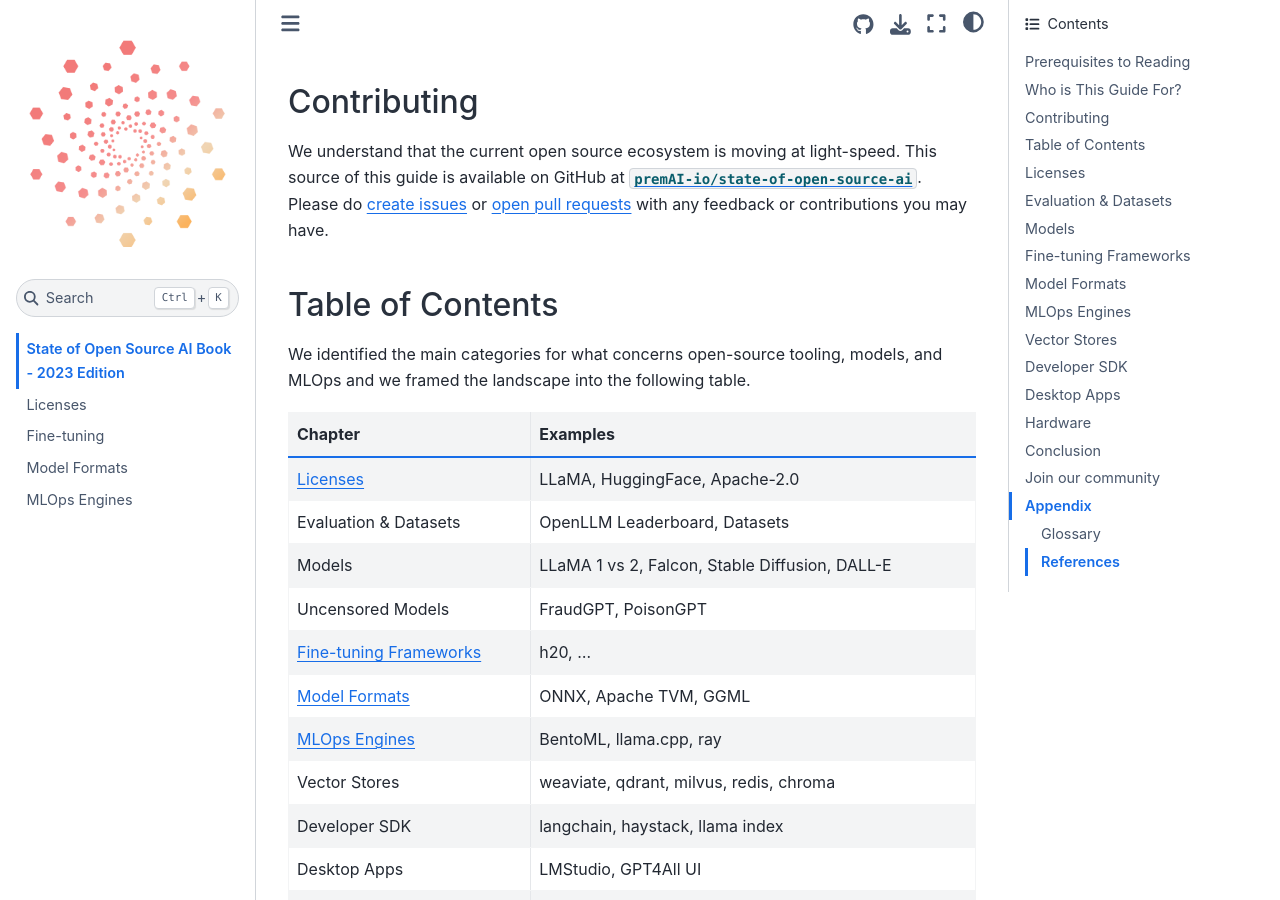
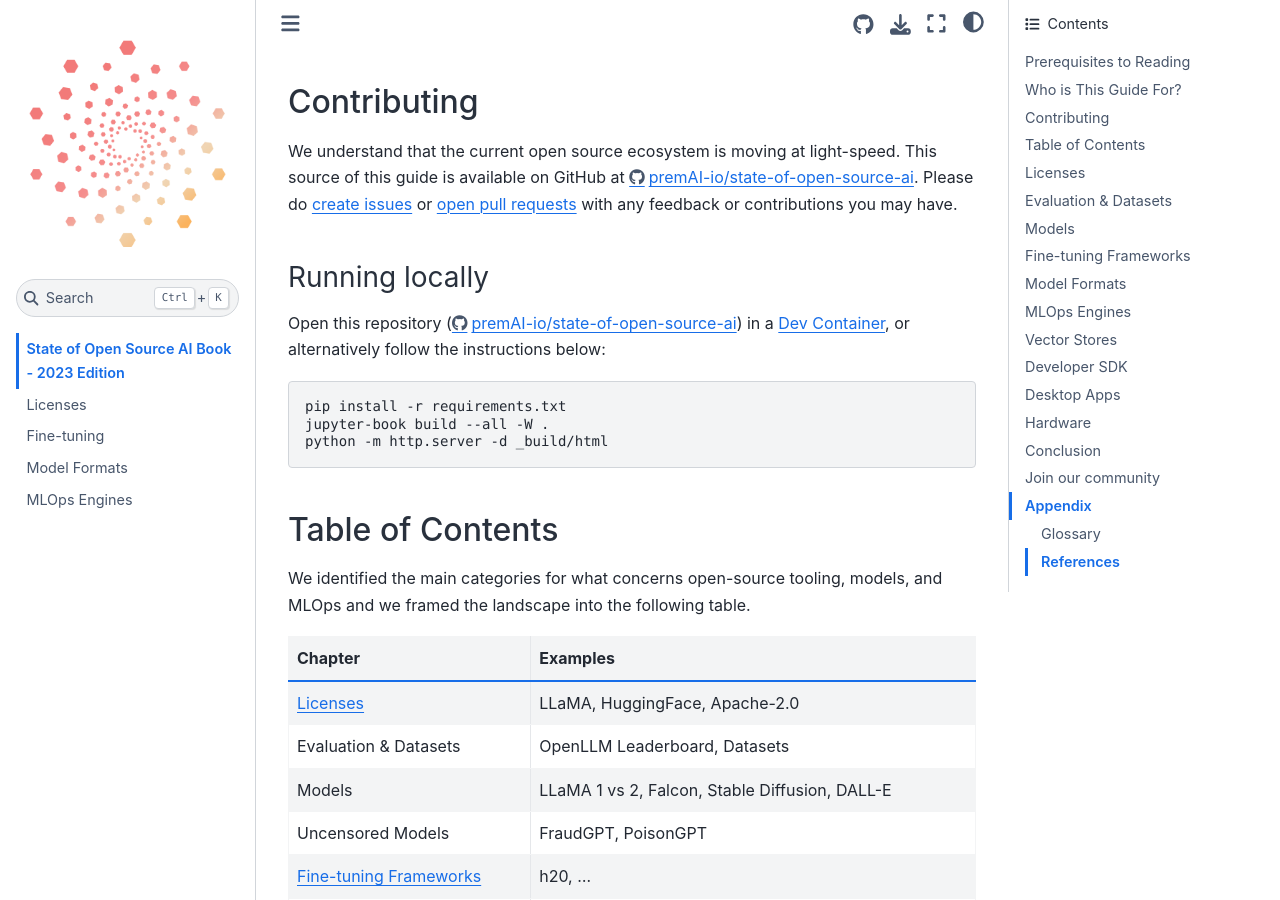
Before and after one commit to premAI-io/state-of-open-source-ai, a Jupyter Book: the page built from README.md, in a window 1280 px wide and 900 px high, scrolled down 734 px. Built offline with Jupyter Book 1.0.4 settings and Sphinx 7.4.7 and the Sphinx Book theme 1.1.4, drawn with Linux system fonts in a browser that asks for light colours.

Commit message:
add devcontainer

````diff
--- a/README.md
+++ b/README.md
@@ -21,7 +21,17 @@
 
 ## Contributing
 
-We understand that the current open source ecosystem is moving at light-speed. This source of this guide is available on GitHub at [`premAI-io/state-of-open-source-ai`](https://github.com/premAI-io/state-of-open-source-ai). Please do [create issues](https://docs.github.com/en/issues/tracking-your-work-with-issues/creating-an-issue) or [open pull requests](https://docs.github.com/en/get-started/quickstart/contributing-to-projects) with any feedback or contributions you may have.
+We understand that the current open source ecosystem is moving at light-speed. This source of this guide is available on GitHub at {{ repo_url }}. Please do [create issues](https://docs.github.com/en/issues/tracking-your-work-with-issues/creating-an-issue) or [open pull requests](https://docs.github.com/en/get-started/quickstart/contributing-to-projects) with any feedback or contributions you may have.
+
+### Running locally
+
+Open this repository ({{ repo_url }}) in a [Dev Container](https://containers.dev), or alternatively follow the instructions below:
+
+```sh
+pip install -r requirements.txt
+jupyter-book build --all -W .
+python -m http.server -d _build/html
+```
 
 ## Table of Contents
 
--- a/_config.yml
+++ b/_config.yml
@@ -8,6 +8,8 @@
   branch: main
 only_build_toc_files: true
 parse:
+  myst_substitutions:
+    repo_url: https://github.com/premAI-io/state-of-open-source-ai
   myst_enable_extensions: # https://myst-parser.readthedocs.io/en/latest/using/syntax-optional.html
   # - attrs_block
   # - attrs_inline
````
Also changed, not shown: .devcontainer.json (added).
